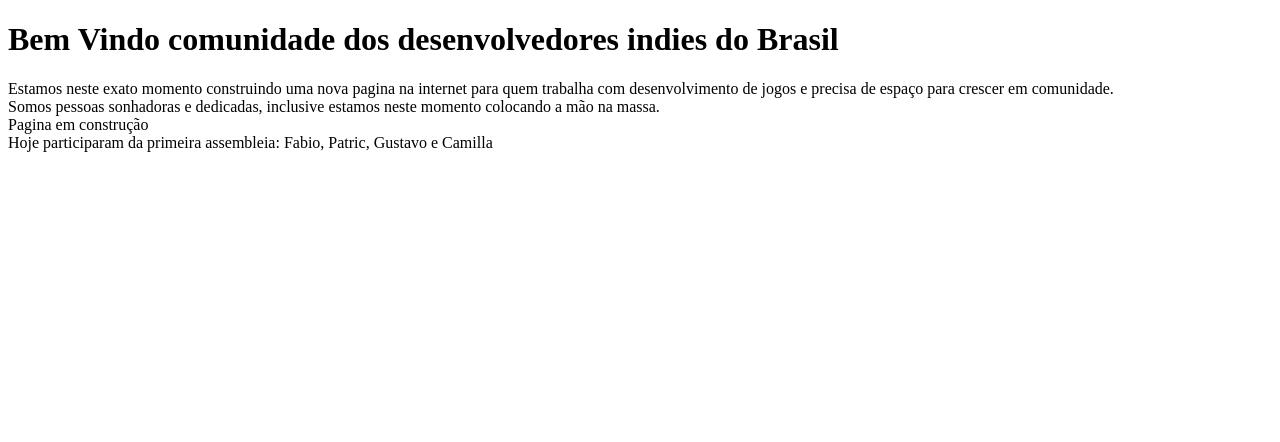
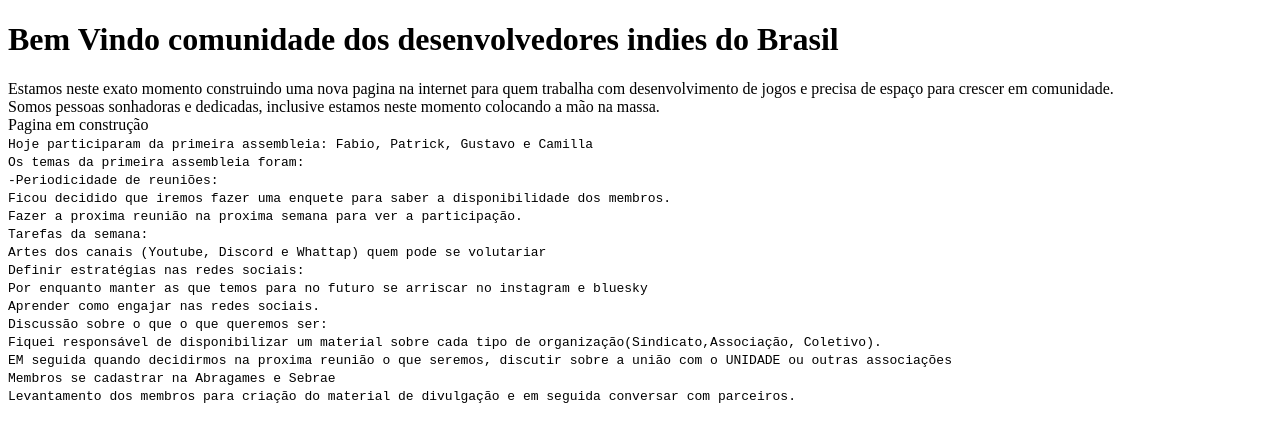
Before and after one commit to dropoujogo/IndiesBrasil, a Next.js app: page / in a window 1280 px wide. Shown: the top 442 px of the page. Built offline with nearby package versions, Linux system fonts and the light colour scheme.

Commit message:
Ata primeira reunião

```diff
--- a/pages/index.js
+++ b/pages/index.js
@@ -11,7 +11,43 @@ function Home() {
       <br />
       Pagina em construção
       <br />
-      Hoje participaram da primeira assembleia: Fabio, Patric, Gustavo e Camilla
+      <code>
+        Hoje participaram da primeira assembleia: Fabio, Patrick, Gustavo e
+        Camilla
+        <br />
+        Os temas da primeira assembleia foram:
+        <br />
+        -Periodicidade de reuniões:
+        <br />
+        Ficou decidido que iremos fazer uma enquete para saber a disponibilidade
+        dos membros.
+        <br />
+        Fazer a proxima reunião na proxima semana para ver a participação.
+        <br />
+        Tarefas da semana:
+        <br />
+        Artes dos canais (Youtube, Discord e Whattap) quem pode se volutariar
+        <br />
+        Definir estratégias nas redes sociais:
+        <br />
+        Por enquanto manter as que temos para no futuro se arriscar no instagram
+        e bluesky
+        <br />
+        Aprender como engajar nas redes sociais.
+        <br />
+        Discussão sobre o que o que queremos ser:
+        <br />
+        Fiquei responsável de disponibilizar um material sobre cada tipo de
+        organização(Sindicato,Associação, Coletivo).
+        <br />
+        EM seguida quando decidirmos na proxima reunião o que seremos, discutir
+        sobre a união com o UNIDADE ou outras associações
+        <br />
+        Membros se cadastrar na Abragames e Sebrae
+        <br />
+        Levantamento dos membros para criação do material de divulgação e em
+        seguida conversar com parceiros.
+      </code>
     </>
   );
 }
```
